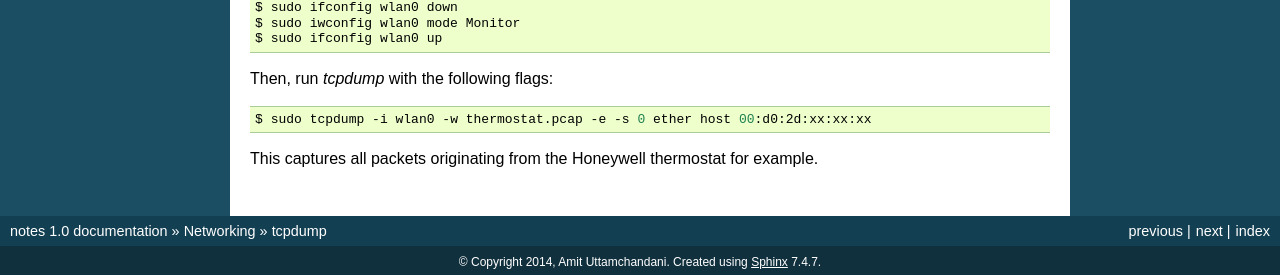
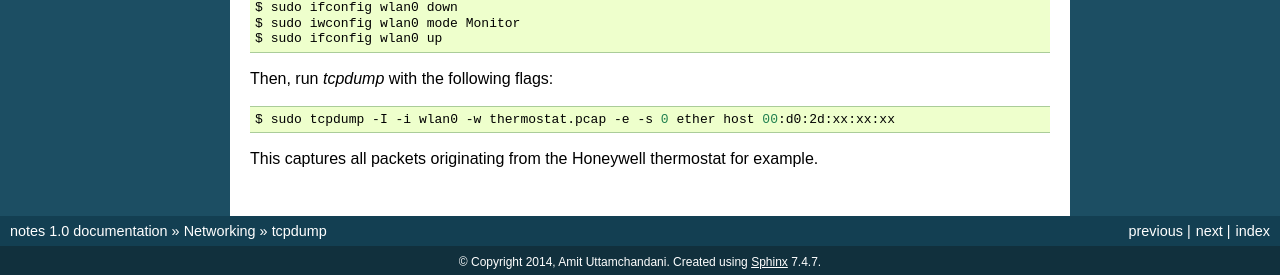
Before and after one commit to amituttam/notes, a Sphinx documentation site: the page built from docs/networking/tcpdump.rst, in a window 1280 px wide and 900 px high, scrolled down 2029 px. Shown: the part 622-897 px from the top of the window. Built offline with Sphinx 7.4.7, drawn with Linux system fonts in a browser that asks for light colours.

Commit message:
Add -I flag for capturing wifi packets in monitor mode

```diff
--- a/docs/networking/tcpdump.rst
+++ b/docs/networking/tcpdump.rst
@@ -157,6 +157,6 @@ Then, run `tcpdump` with the following flags:
 
 .. code-block:: bash
 
-    $ sudo tcpdump -i wlan0 -w thermostat.pcap -e -s 0 ether host 00:d0:2d:xx:xx:xx
+    $ sudo tcpdump -I -i wlan0 -w thermostat.pcap -e -s 0 ether host 00:d0:2d:xx:xx:xx
 
 This captures all packets originating from the Honeywell thermostat for example.
```
